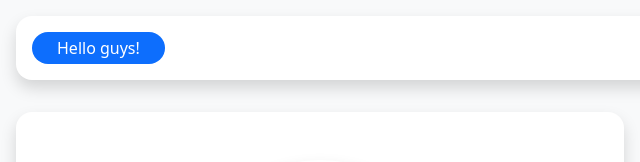
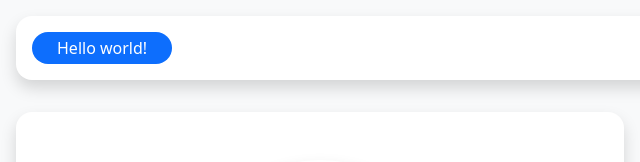
Before and after one commit to Egadwys/egadwys.github.io, a plain HTML site: page index.html in a window 1280 px wide. Shown: the top 162 px of the page, 0-640 px from the left. Drawn offline with Linux system fonts and the light colour scheme.

Commit message:
Update index.html

```diff
--- a/index.html
+++ b/index.html
@@ -13,7 +13,7 @@
 			<div class="header p-3 m-3 shadow rounded-4 bg-body">
 				<section class="top">
 					<div class="left">
-						<span class="title rounded-pill bg-primary">Hello guys!</span>
+						<span class="title rounded-pill bg-primary">Hello world!</span>
 					</div>
 					<div class="right">
 						<div class="socmed">
```
